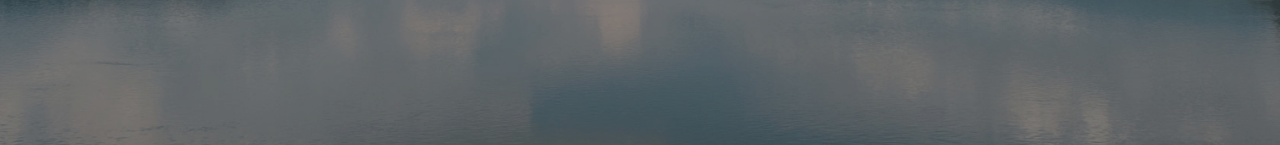
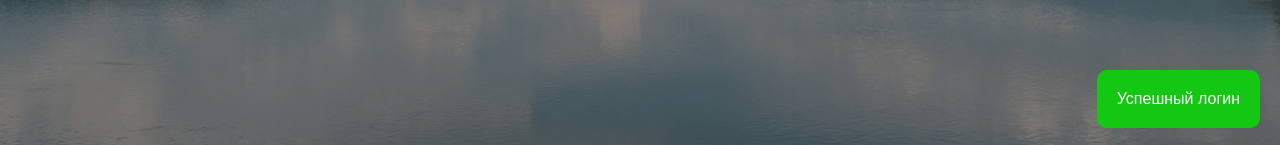
Before and after one commit to Zrossiz/cloud_storage.client, a Next.js app: page /sign-up in a window 1280 px wide. Shown: the part 652-797 px from the top of the page. Built offline with nearby package versions, Linux system fonts and the light colour scheme.

Commit message:
feat: added info popup

```diff
--- a/package.json
+++ b/package.json
@@ -11,6 +11,7 @@
   "dependencies": {
     "axios": "^1.7.2",
     "classnames": "^2.5.1",
+    "framer-motion": "^11.2.11",
     "next": "14.2.4",
     "react": "^18",
     "react-dom": "^18",
--- /dev/null
+++ b/src/components/SmallInfoPopup/SmallInfoPopup.module.scss
@@ -0,0 +1,15 @@
+.wrapper {
+    position: absolute;
+    right: 20px;
+    bottom: 20px;
+    padding: 20px;
+    border-radius: 10px;
+}
+
+.green {
+    background-color: rgb(19, 199, 19);
+}
+
+.red {
+    background-color: rgb(196, 0, 0);
+}
--- /dev/null
+++ b/src/components/SmallInfoPopup/SmallInfoPopup.props.ts
@@ -0,0 +1,4 @@
+export interface SmallInfoPopupProps {
+    success: boolean;
+    message: string;
+}
--- /dev/null
+++ b/src/components/SmallInfoPopup/SmallInfoPopup.tsx
@@ -0,0 +1,14 @@
+import styles from './SmallInfoPopup.module.scss';
+import { SmallInfoPopupProps } from './SmallInfoPopup.props';
+import cn from 'classnames';
+
+export const SmallInfoPopup = ({success, message}: SmallInfoPopupProps) => {
+    return (
+        <div className={cn(styles.wrapper, {
+            [styles.green]: success,
+            [styles.red]: !success
+        })}>
+            {message}
+        </div>
+    )
+}
--- a/src/components/index.ts
+++ b/src/components/index.ts
@@ -0,0 +1 @@
+export * from './SmallInfoPopup/SmallInfoPopup';
--- a/src/pageComponents/RegistrationForm/RegistrationForm.tsx
+++ b/src/pageComponents/RegistrationForm/RegistrationForm.tsx
@@ -5,12 +5,14 @@ import Link from 'next/link';
 import cn from 'classnames';
 import { registrationUser } from '@/api';
 import { useRouter } from 'next/router';
+import { SmallInfoPopup } from '@/components';
 
 export const RegistrationForm = () => {
     const [username, setUsername] = useState<string>("");
     const [password, setPassword] = useState<string>("");
     const [email, setEmail] = useState<string>("");
     const [error, setError] = useState<string>("");
+    const [info, setInfo] = useState<boolean>(true);
     const router = useRouter();
 
 
@@ -21,6 +23,7 @@ export const RegistrationForm = () => {
 
         const result: boolean | { message: string } = await registrationUser(username, email, password);
         if (result === true) {
+            setInfo(true);
             return router.push('/');
         } else if (typeof result === 'object' && 'message' in result) {
             setError(result.message);
@@ -31,6 +34,7 @@ export const RegistrationForm = () => {
 
     return (
         <div className={styles.formWrapper}>
+            {info && <SmallInfoPopup success={true} message={"Успешный логин"} />}
             <div className={styles.titleWrapper}>
                 Cloud storage
             </div>
```
Also changed, not shown: 1 other file (tests, documents, lock files or other folders).
